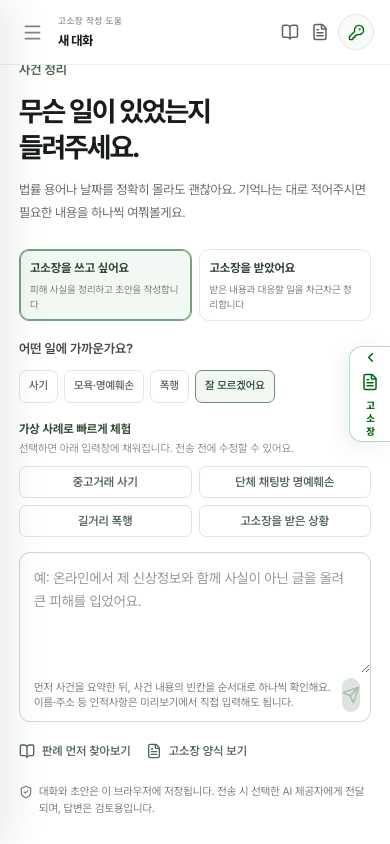
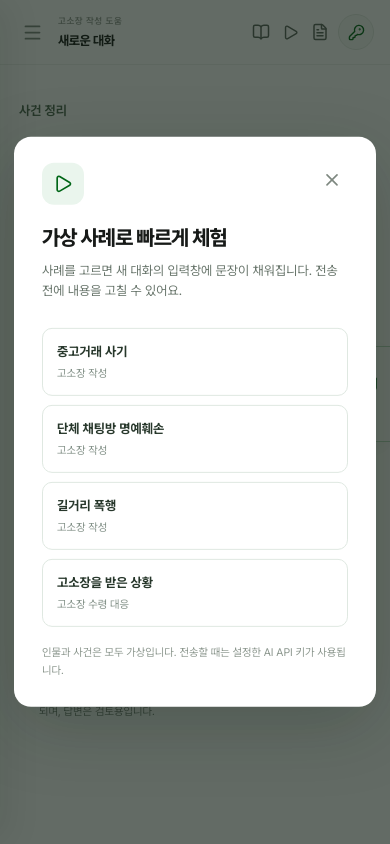
Before and after one commit to Gungmean/gosomi, a React (Vite) app: page / in a window 390 px wide. Both pictures are taken after a click on the button 320 px from the left and 32 px from the top of the page. Built offline with nearby package versions, Linux system fonts and the light colour scheme.

Commit message:
Move demo scenarios to header dialog

```diff
--- a/src/App.tsx
+++ b/src/App.tsx
@@ -3,7 +3,7 @@ import { MotionConfig } from 'motion/react'
 import ReactMarkdown from 'react-markdown'
 import {
   ArrowRight, BookOpen, FileText, History,
-  KeyRound, Menu, MessageCircle, MoreHorizontal, Plus,
+  KeyRound, Menu, MessageCircle, MoreHorizontal, Play, Plus,
   Send, ShieldCheck, Trash2, X,
 } from 'lucide-react'
 import { askAi, getAutomaticPrecedentQuery, searchPrecedents } from './api'
@@ -13,6 +13,7 @@ import ResponsePanel from './components/ResponsePanel'
 import ReceivedDocuments from './components/ReceivedDocuments'
 import FollowUpQuestions from './components/FollowUpQuestions'
 import PrecedentDialog from './components/PrecedentDialog'
+import DemoScenarioDialog from './components/DemoScenarioDialog'
 import SettingsDialog from './components/SettingsDialog'
 import { TypewriterMarkdown, WelcomeTypedHeading, useTypedPlaceholder } from './components/TypewriterText'
 import { isValidApiKeyFormat, loadConversations, loadSettings, saveConversations, saveSettings } from './storage'
@@ -54,6 +55,7 @@ export default function App() {
   const [settings, setSettings] = useState<AiSettings>(loadSettings)
   const [settingsOpen, setSettingsOpen] = useState(false)
   const [precedentOpen, setPrecedentOpen] = useState(false)
+  const [demoOpen, setDemoOpen] = useState(false)
   const [previewOpen, setPreviewOpen] = useState(false)
   const [sidebarOpen, setSidebarOpen] = useState(false)
   const [input, setInput] = useState('')
@@ -427,11 +429,15 @@ export default function App() {
   }
 
   function selectDemoScenario(scenario: DemoScenario) {
-    setStartMode(scenario.mode)
-    setStartType(scenario.type)
-    setInput(scenario.prompt)
-    setPreviewOpen(false)
-    if (active && active.messages.length === 0) {
+    if (active && (active.messages.length > 0 || Boolean(active.receivedDocuments?.length))) {
+      newConversation(scenario.type, scenario.prompt, scenario.mode)
+    } else {
+      setStartMode(scenario.mode)
+      setStartType(scenario.type)
+      setInput(scenario.prompt)
+      setPreviewOpen(false)
+    }
+    if (active && active.messages.length === 0 && !active.receivedDocuments?.length) {
       updateConversation(active.id, (conversation) => ({
         ...conversation,
         caseMode: scenario.mode,
@@ -439,7 +445,7 @@ export default function App() {
         updatedAt: Date.now(),
       }))
     }
-    landingTextareaRef.current?.focus()
+    setDemoOpen(false)
   }
 
   return <MotionConfig reducedMotion="user"><div className={`app-shell${previewOpen ? ' preview-is-open' : ''}`}>
@@ -483,6 +489,7 @@ export default function App() {
         </div>
         <div className="topbar-actions">
           <button className="topbar-link" onClick={() => setPrecedentOpen(true)}><BookOpen size={18} /><span>판례 검색</span>{Boolean(active?.precedents.length) && <b>{active?.precedents.length}</b>}</button>
+          <button className="topbar-link" aria-label="가상 사례로 빠르게 체험" onClick={() => setDemoOpen(true)} disabled={busy || uploading}><Play size={17} /><span>빠른 체험</span></button>
           <button className="topbar-link topbar-preview" onClick={() => { ensureConversation(startType, currentMode); setPreviewOpen(true) }}><FileText size={18} /><span>{currentMode === 'respondent' ? '대응 메모' : '고소장 미리보기'}</span></button>
           <button className="topbar-avatar" onClick={() => setSettingsOpen(true)} aria-label="API 설정 열기"><KeyRound size={17} /></button>
         </div>
@@ -505,12 +512,6 @@ export default function App() {
               {([
                 ['fraud', '사기'], ['defamation', '모욕·명예훼손'], ['assault', '폭행'], ['general', '잘 모르겠어요'],
               ] as [ComplaintType, string][]).map(([type, label]) => <button key={type} className={startType === type ? 'selected' : ''} onClick={() => selectComplaintType(type)} aria-pressed={startType === type}>{label}</button>)}
-            </div>
-          </div>
-          <div className="demo-scenarios">
-            <div className="demo-scenarios-heading"><strong>가상 사례로 빠르게 체험</strong><span>선택하면 아래 입력창에 채워집니다. 전송 전에 수정할 수 있어요.</span></div>
-            <div className="demo-scenarios-options">
-              {demoScenarios.map((scenario) => <button key={scenario.id} type="button" className={input === scenario.prompt ? 'selected' : ''} aria-pressed={input === scenario.prompt} onClick={() => selectDemoScenario(scenario)}>{scenario.label}</button>)}
             </div>
           </div>
           {startMode === 'respondent' && <ReceivedDocuments documents={active?.receivedDocuments || []} busy={busy} uploading={uploading} onAdd={addReceivedDocuments} onRemove={removeReceivedDocument} onAnalyze={() => void handleSend('첨부한 고소장의 내용을 읽고, 주장과 확인된 사실, 일정, 보존할 증거를 구분해서 정리해줘.')} />}
@@ -585,6 +586,7 @@ export default function App() {
       ? <ResponsePanel draft={responseDraft} open={previewOpen} onOpen={() => { ensureConversation(startType, 'respondent'); setPreviewOpen(true) }} onClose={() => setPreviewOpen(false)} onChange={updateResponseDraft} />
       : <ComplaintPanel draft={draft} open={previewOpen} animatedFields={animatedDraftFields} onOpen={() => { ensureConversation(startType, 'complainant'); setPreviewOpen(true) }} onClose={() => setPreviewOpen(false)} onChange={updateDraft} />}
     <SettingsDialog open={settingsOpen} onOpenChange={setSettingsOpen} settings={settings} onChange={setSettings} />
+    <DemoScenarioDialog open={demoOpen} onOpenChange={setDemoOpen} onSelect={selectDemoScenario} />
     <PrecedentDialog open={precedentOpen} onOpenChange={setPrecedentOpen} precedents={active?.precedents || []} onResults={updatePrecedents} />
     {notice && <div className="toast" role="status">{notice}<button aria-label="알림 닫기" onClick={() => setNotice('')}><X size={15} /></button></div>}
   </div></MotionConfig>
--- /dev/null
+++ b/src/components/DemoScenarioDialog.tsx
@@ -0,0 +1,27 @@
+import * as Dialog from '@radix-ui/react-dialog'
+import { Play, X } from 'lucide-react'
+import { demoScenarios, type DemoScenario } from '../demoScenarios'
+
+export default function DemoScenarioDialog({ open, onOpenChange, onSelect }: {
+  open: boolean
+  onOpenChange: (open: boolean) => void
+  onSelect: (scenario: DemoScenario) => void
+}) {
+  return <Dialog.Root open={open} onOpenChange={onOpenChange}>
+    <Dialog.Portal>
+      <Dialog.Overlay className="dialog-overlay" />
+      <Dialog.Content className="dialog-content demo-dialog">
+        <div className="dialog-topline"><div className="dialog-icon"><Play size={20} /></div><Dialog.Close className="icon-button" aria-label="닫기"><X size={20} /></Dialog.Close></div>
+        <Dialog.Title>가상 사례로 빠르게 체험</Dialog.Title>
+        <Dialog.Description>사례를 고르면 새 대화의 입력창에 문장이 채워집니다. 전송 전에 내용을 고칠 수 있어요.</Dialog.Description>
+        <div className="demo-dialog-list">
+          {demoScenarios.map((scenario) => <button key={scenario.id} type="button" onClick={() => onSelect(scenario)}>
+            <strong>{scenario.label}</strong>
+            <span>{scenario.mode === 'respondent' ? '고소장 수령 대응' : '고소장 작성'}</span>
+          </button>)}
+        </div>
+        <p className="demo-dialog-note">인물과 사건은 모두 가상입니다. 전송할 때는 설정한 AI API 키가 사용됩니다.</p>
+      </Dialog.Content>
+    </Dialog.Portal>
+  </Dialog.Root>
+}
--- a/src/styles.css
+++ b/src/styles.css
@@ -101,14 +101,6 @@ button:focus-visible, input:focus-visible, select:focus-visible, textarea:focus-
 .incident-type-options button { min-height: 35px; padding: 0 13px; border: 1px solid #e1e6e1; border-radius: 7px; background: #fff; color: #5f6861; font-size: 13px; font-weight: 550; transition: border-color .15s, background .15s, color .15s; }
 .incident-type-options button:hover { border-color: #aebcaf; }
 .incident-type-options button.selected { border-color: #718c75; background: #f3f7f3; color: #294b30; }
-.demo-scenarios { margin: 5px 0 15px; }
-.demo-scenarios-heading { display: flex; align-items: baseline; flex-wrap: wrap; gap: 7px; margin-bottom: 9px; }
-.demo-scenarios-heading strong { color: #354b39; font-size: 12px; font-weight: 700; }
-.demo-scenarios-heading span { color: #8a958c; font-size: 11px; }
-.demo-scenarios-options { display: flex; flex-wrap: wrap; gap: 7px; }
-.demo-scenarios-options button { min-height: 32px; padding: 0 11px; border: 1px solid #dce6de; border-radius: 7px; background: #fff; color: #526357; font-size: 12px; font-weight: 580; }
-.demo-scenarios-options button:hover { border-color: #91b698; background: #f7fbf8; color: var(--green); }
-.demo-scenarios-options button.selected { border-color: #73a17b; background: #edf6ef; color: var(--green); }
 .landing-composer { width: 100%; border: 1px solid #ccd7ce; border-radius: 11px; background: #fff; transition: border-color .15s, box-shadow .15s; }
 .landing-composer:focus-within { border-color: #7e9b83; box-shadow: 0 0 0 3px #eff5f0; }
 .landing-composer-input { display: flex; align-items: stretch; min-width: 0; }
@@ -423,6 +415,12 @@ button:focus-visible, input:focus-visible, select:focus-visible, textarea:focus-
 .settings-remember-key input { accent-color: #006617; }
 .dialog-primary { height: 43px; width: 100%; border: 0; border-radius: 9px; background: var(--green); color: #fff; font-size: 12px; font-weight: 720; }
 .dialog-primary:hover { background: var(--green-hover); }
+.demo-dialog-list { display: grid; grid-template-columns: repeat(2, minmax(0, 1fr)); gap: 9px; }
+.demo-dialog-list button { min-height: 68px; display: grid; align-content: center; gap: 5px; padding: 12px 14px; text-align: left; background: #fff; border: 1px solid #dfe8e1; border-radius: 10px; color: #27372b; }
+.demo-dialog-list button:hover { border-color: #8caf94; background: #f6faf7; }
+.demo-dialog-list strong { font-size: 13px; font-weight: 700; }
+.demo-dialog-list span { font-size: 11px; color: #829087; }
+.demo-dialog-note { margin: 17px 0 0 !important; color: #8c978e !important; font-size: 11px !important; }
 .precedent-dialog { width: min(670px, calc(100vw - 28px)); display: flex; flex-direction: column; }
 .precedent-search { display: flex; align-items: center; gap: 9px; height: 47px; padding: 5px 5px 5px 13px; border: 1px solid #dce6dd; border-radius: 10px; color: #91a095; }
 .precedent-search:focus-within { border-color: #8cbd96; }
@@ -482,9 +480,7 @@ button:focus-visible, input:focus-visible, select:focus-visible, textarea:focus-
   .case-mode-picker span { font-size: 10px; }
   .incident-type-options { gap: 7px; }
   .incident-type-options button { padding: 0 11px; font-size: 12px; }
-  .demo-scenarios-heading { display: grid; gap: 3px; }
-  .demo-scenarios-options { display: grid; grid-template-columns: repeat(2, minmax(0, 1fr)); }
-  .demo-scenarios-options button { text-align: center; }
+  .demo-dialog-list { grid-template-columns: 1fr; }
   .landing-composer textarea { min-height: 120px; font-size: 14px; }
   .welcome-tools { gap: 15px; flex-wrap: wrap; }
   .welcome-privacy { margin-top: 22px; }
```
Also changed, not shown: 2 other files (tests, documents, lock files or other folders).
